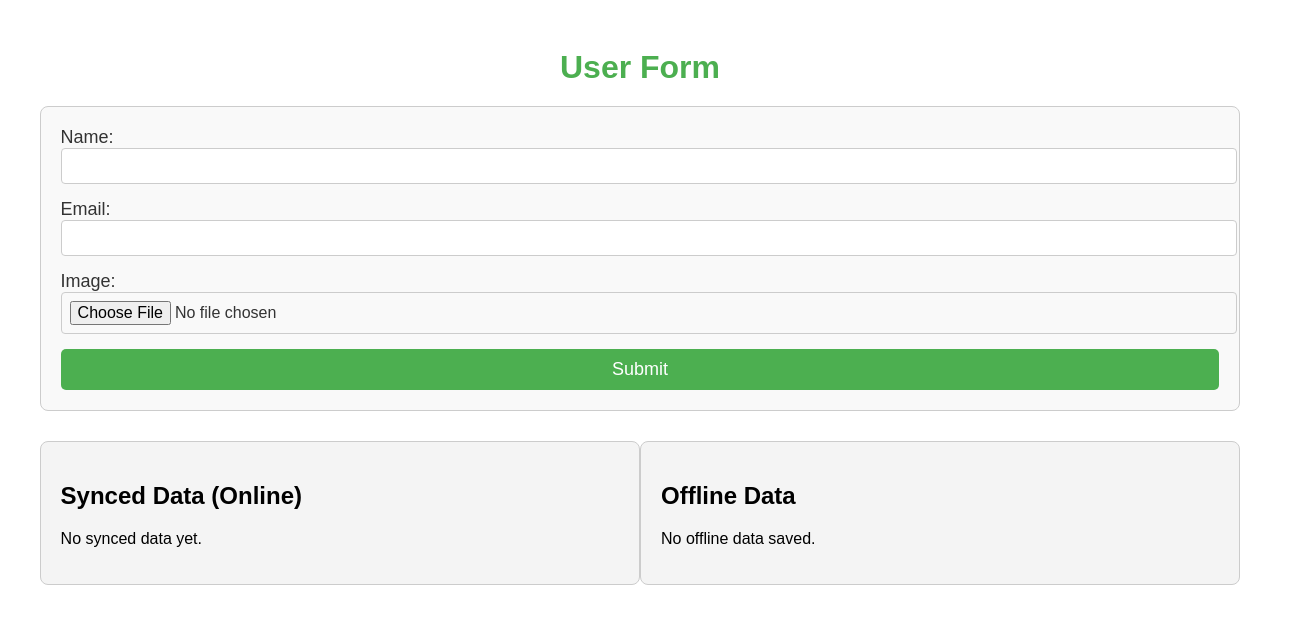
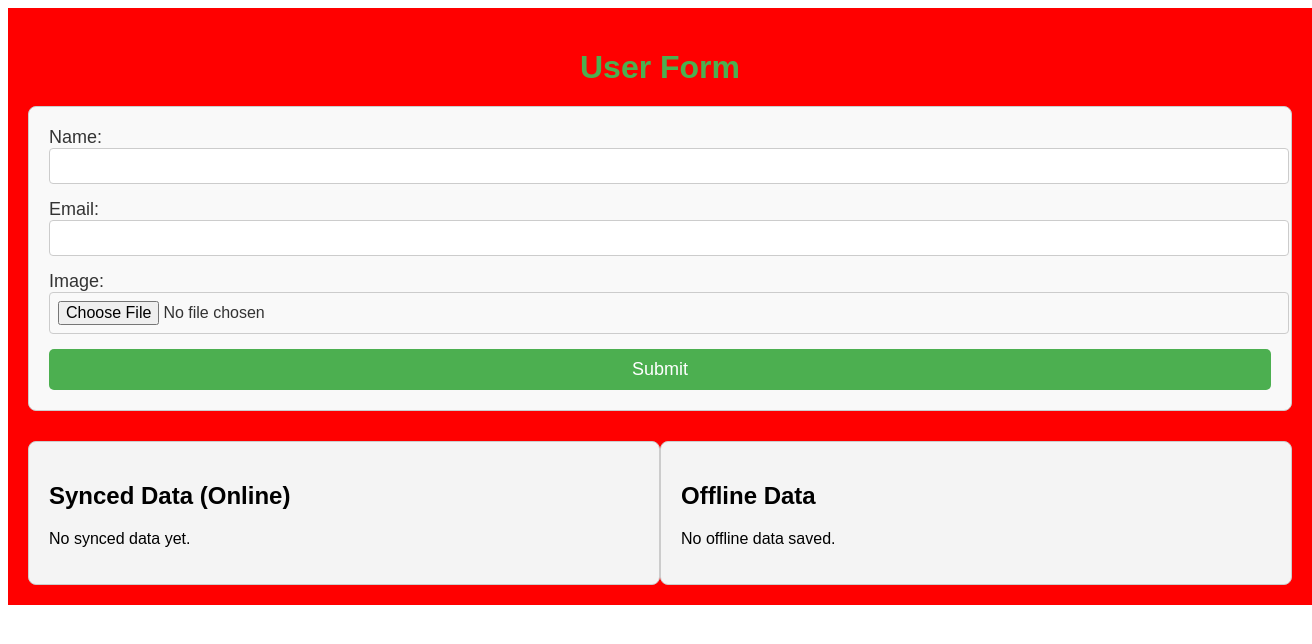
Before and after one commit to Nikhil26062000/Offline-Form---Auto-sync-with-server, a React (Create React App) app: page / in a window 1280 px wide. Shown: the top 644 px of the page, 1312 px wide, since content can reach past the window. Built offline with nearby package versions, Linux system fonts and the light colour scheme.

Commit message:
commit in bg

```diff
--- a/src/index.css
+++ b/src/index.css
@@ -1,7 +1,8 @@
 .form-container {
-  width: 95%;
+  width: 100%;
   margin: auto;
   padding: 20px;
+  background-color: red;
   font-family: Arial, sans-serif;
 }
 
```
